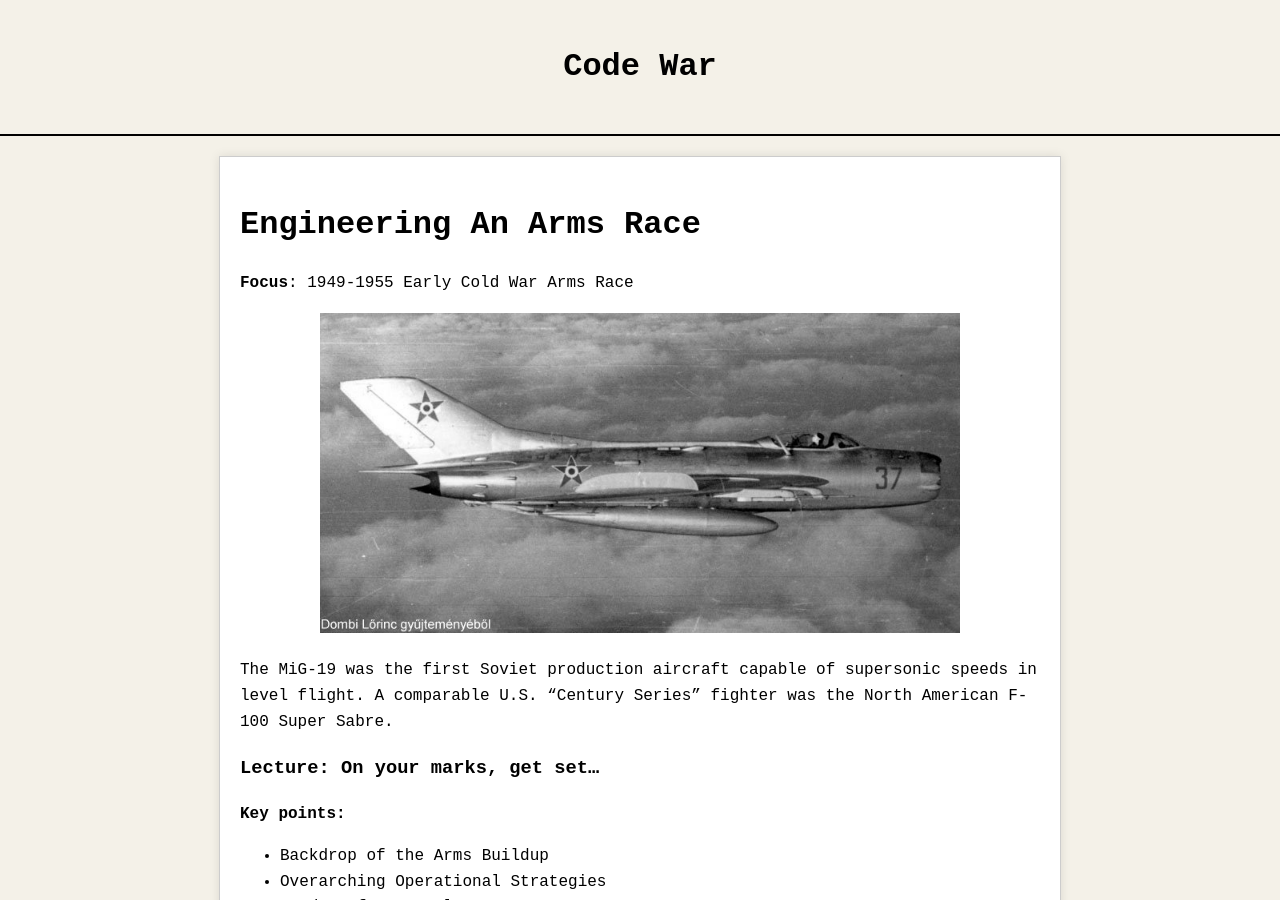
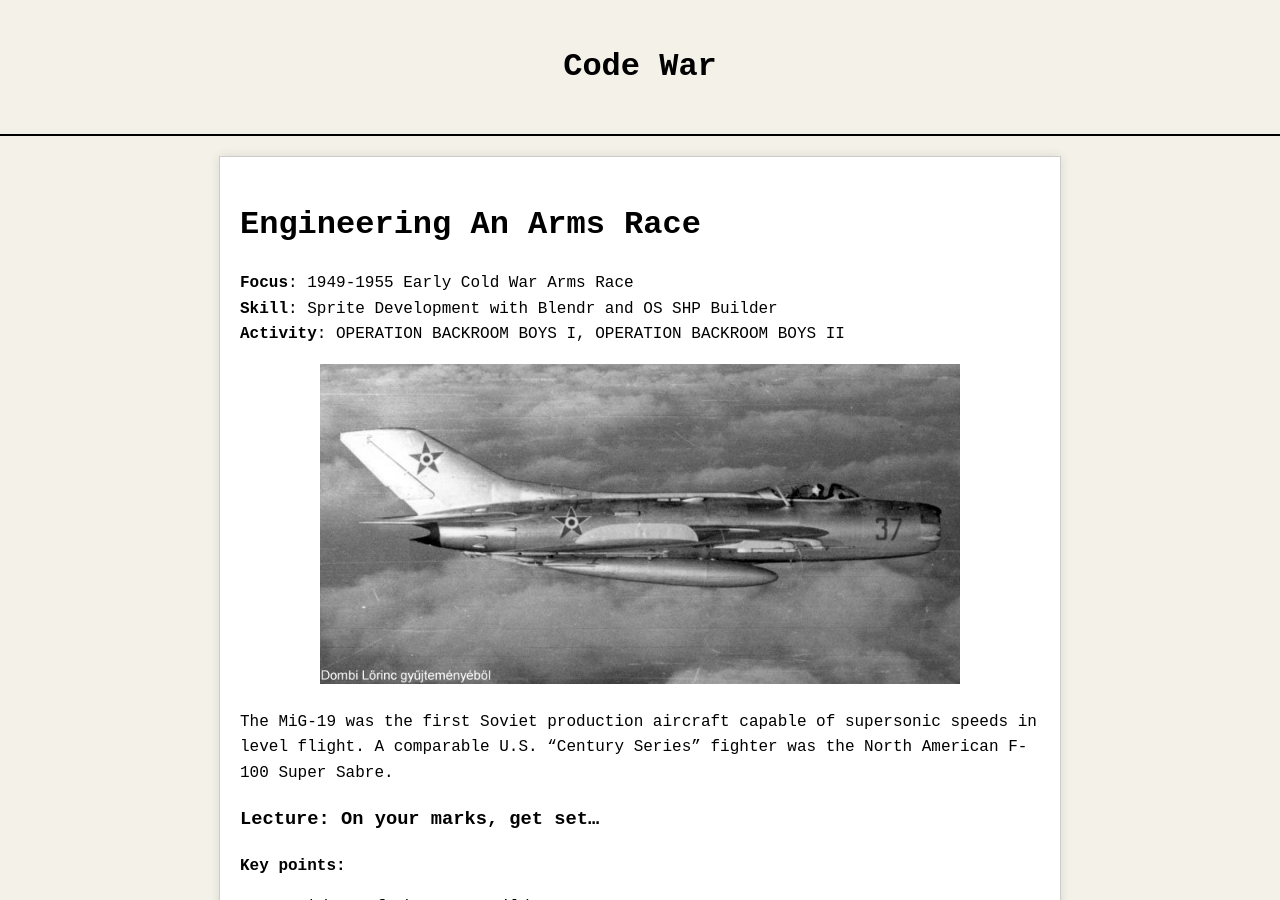
Before and after one commit to jboyce1/CodeWar, a Jekyll site: the page built from classes/EngineeringAnArmsRace.md, in a window 1280 px wide and 900 px high. Built offline with Jekyll 4.4.1, drawn with Linux system fonts in a browser that asks for light colours.

Commit message:
Update EngineeringAnArmsRace.md

```diff
--- a/classes/EngineeringAnArmsRace.md
+++ b/classes/EngineeringAnArmsRace.md
@@ -6,6 +6,8 @@ title: Preparing for Winter
 # Engineering An Arms Race
 
 **Focus**: 1949-1955 Early Cold War Arms Race
+**Skill**: Sprite Development with Blendr and OS SHP Builder
+**Activity**: OPERATION BACKROOM BOYS I, OPERATION BACKROOM BOYS II
 
 <div style="text-align: center;">
   <img src="{{ 'classes/EngineeringAnArmsRace/MIG-19.jpeg' | relative_url }}" alt="Possible Campaigns in Western Europe 1953" style="max-width: 80%; height: auto;">
```
